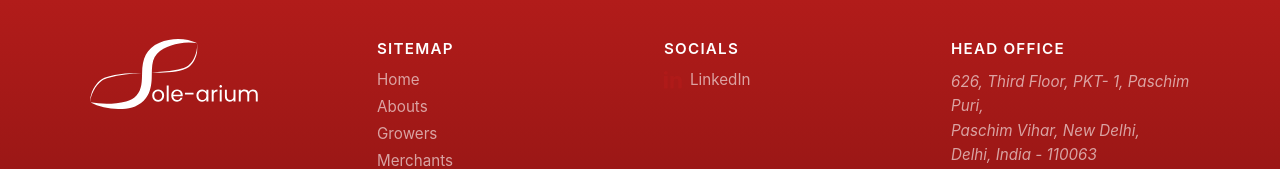
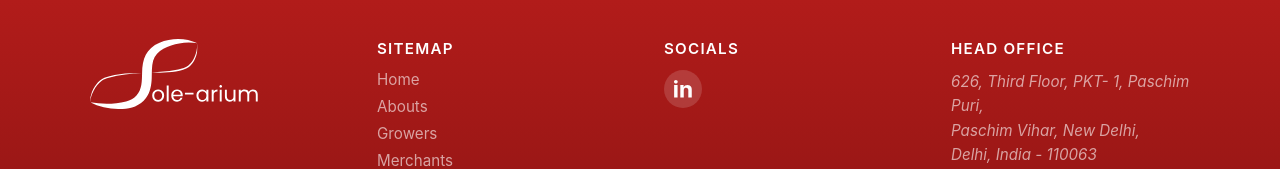
Before and after one commit to Arun5420/solearium-website, a React (Vite) app: page / in a window 1280 px wide. Shown: the part 4643-4812 px from the top of the page. Built offline with nearby package versions, Linux system fonts and the light colour scheme; a web font is replaced by a local one.

Commit message:
added LinkedIn circular icon to footer

```diff
--- a/src/components/global/footer/Footer.css
+++ b/src/components/global/footer/Footer.css
@@ -100,21 +100,32 @@
   line-height: 1.6;
 }
 
-.footer__social-link {
+.footer__social-icons {
+  display: flex;
+  gap: 0.75rem;
+  flex-wrap: wrap;
+}
+
+.footer__social-btn {
   display: flex;
   align-items: center;
-  gap: 0.5rem;
+  justify-content: center;
+  width: 38px;
+  height: 38px;
+  border-radius: 50%;
+  background: rgba(255, 255, 255, 0.15);
+  transition: background 0.2s ease, transform 0.2s ease;
 }
 
-.footer__social-icon {
+.footer__social-btn:hover {
+  background: var(--primary-color, #e63946);
+  transform: translateY(-2px);
+}
+
+.footer__social-btn img {
   width: 18px;
   height: 18px;
-  opacity: 0.6;
-  transition: opacity 0.2s ease;
-}
-
-.footer__social-link:hover .footer__social-icon {
-  opacity: 1;
+  filter: brightness(0) invert(1);
 }
 
 .footer__bottom {
--- a/src/components/global/footer/Footer.jsx
+++ b/src/components/global/footer/Footer.jsx
@@ -20,14 +20,11 @@ export default function Footer() {
         </div>
   <div className="footer__column" data-animate="reveal-up" data-animate-delay="0.4s">
           <h4 className="footer__heading">Socials</h4>
-          <ul className="footer__list">
-            <li>
-              <a href="https://www.linkedin.com/company/sole-arium/" target="_blank" rel="noreferrer" className="footer__social-link">
-                <img src="/icons/linkedin.svg" alt="LinkedIn" className="footer__social-icon" />
-                LinkedIn
-              </a>
-            </li>
-          </ul>
+          <div className="footer__social-icons">
+            <a href="https://www.linkedin.com/company/sole-arium/" target="_blank" rel="noreferrer" className="footer__social-btn" aria-label="LinkedIn">
+              <img src="/icons/linkedin.svg" alt="LinkedIn" />
+            </a>
+          </div>
         </div>
   <div className="footer__column" data-animate="reveal-up" data-animate-delay="0.5s">
           <h4 className="footer__heading">Head Office</h4>
```
